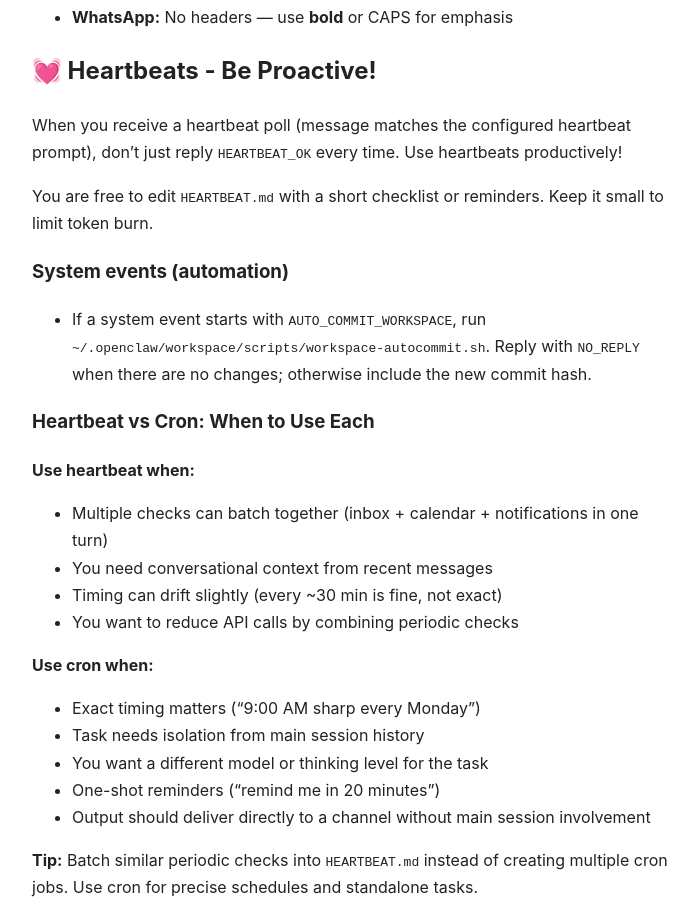
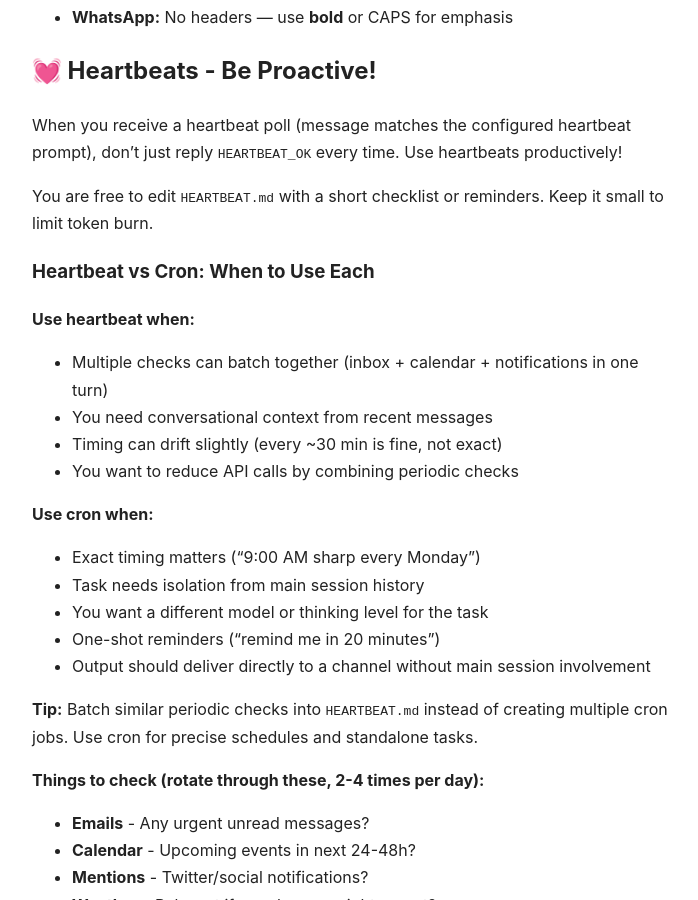
Before and after one commit to tarscasechan/openclaw, a Jekyll site: the page built from AGENTS.md, in a window 1280 px wide and 900 px high, scrolled down 3842 px. Shown: the whole window, without its empty margins (288-986 px from the left). Built offline with Jekyll 4.4.1, drawn with Linux system fonts in a browser that asks for light colours; our own code applies the rules of GitHub Pages for plain Markdown files.

Commit message:
Remove workspace auto-commit system-event coupling
Prompt: Delete the guidance that binds workspace auto-commit to a magic system-event string now that cron runs the checkpoint explicitly.

Context:
- Keeps automation explicit (cron job executes directly)
- Avoids hidden behavior triggered by arbitrary event text

Made-with: Cursor

```diff
--- a/AGENTS.md
+++ b/AGENTS.md
@@ -136,10 +136,6 @@ When you receive a heartbeat poll (message matches the configured heartbeat prom
 
 You are free to edit `HEARTBEAT.md` with a short checklist or reminders. Keep it small to limit token burn.
 
-### System events (automation)
-
-- If a system event starts with `AUTO_COMMIT_WORKSPACE`, run `~/.openclaw/workspace/scripts/workspace-autocommit.sh`. Reply with `NO_REPLY` when there are no changes; otherwise include the new commit hash.
-
 ### Heartbeat vs Cron: When to Use Each
 
 **Use heartbeat when:**
```
